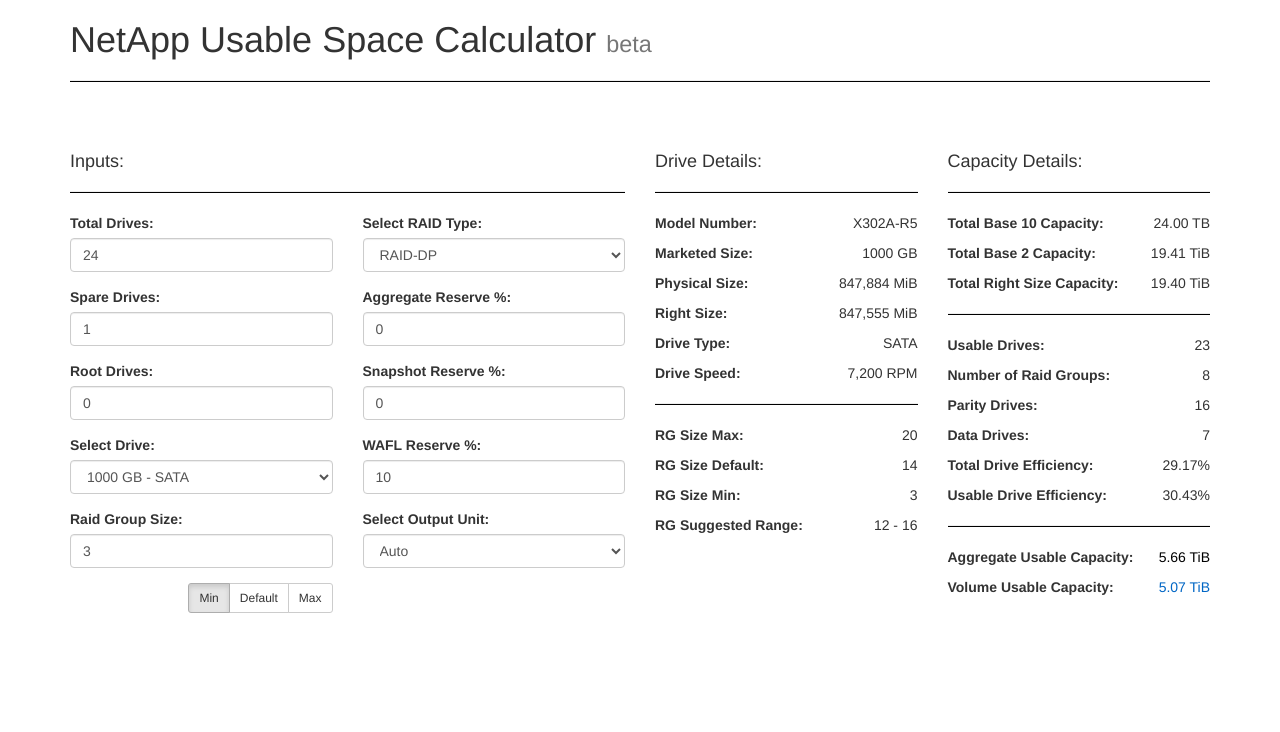
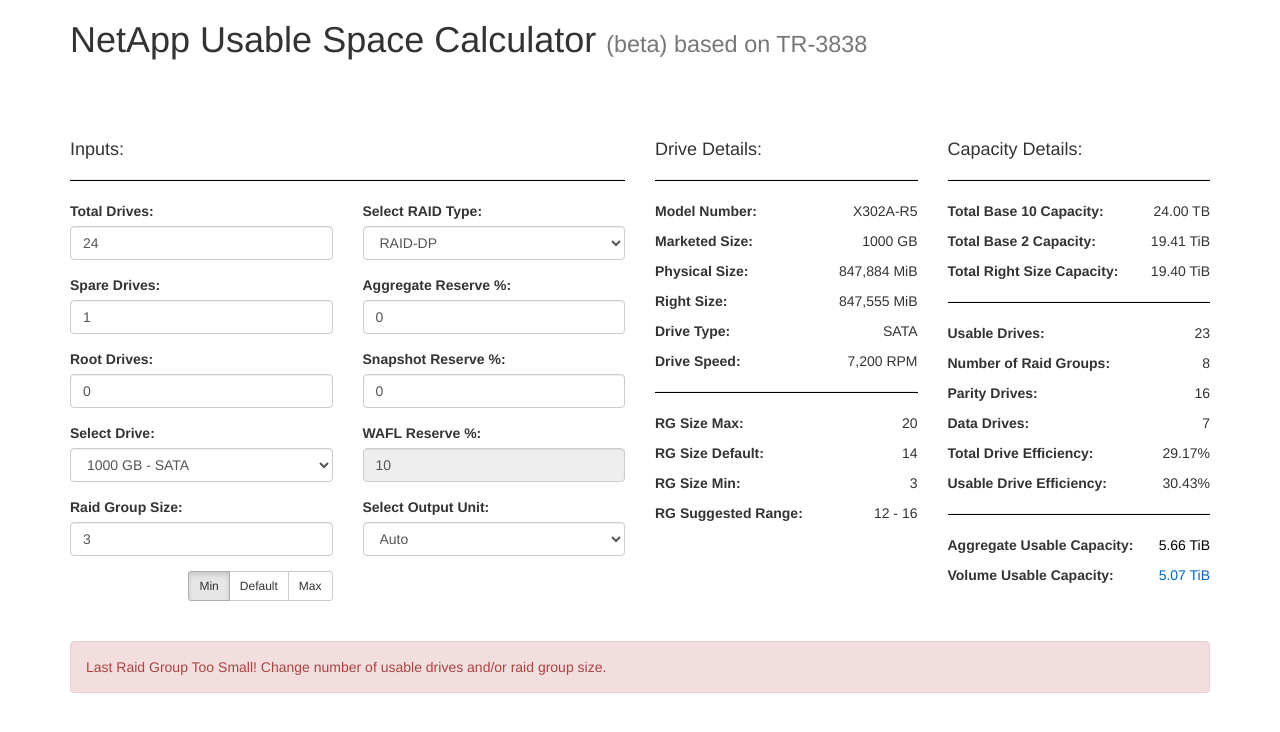
Before and after one commit to EricSherrill/nusc, a website: page index.html in a window 1280 px wide. Both pictures are taken after a click on the label "Min". Drawn offline with nearby package versions, Linux system fonts and the light colour scheme.

Commit message:
add small rg warning

```diff
--- a/arrays.js
+++ b/arrays.js
@@ -51,3 +51,7 @@
 {"displayName": "RAID-DP", "name": "raidDP", "parity_drives": 2},
 {"displayName": "RAID-4", "name": "raid4", "parity_drives": 1}
 ];
+
+var alerts = [
+  {"name": "smallRgWarning", "type": "danger", "msg": "Last Raid Group Too Small! Change number of usable drives and/or raid group size." }
+];
--- a/index.html
+++ b/index.html
@@ -18,10 +18,9 @@
 
   <body ng-controller="MainController">
 
-    <div class="container">
-      <h1>NetApp Usable Space Calculator <small>beta</small></h1>
-      <hr class="hr-black">
-      <br><br>
+    <div class="container">  <!-- http://www.netapp.com/us/media/tr-3838.pdf -->
+      <h1>NetApp Usable Space Calculator <small>(beta) based on TR-3838</small></h1>
+      <br><br><br>
     </div>
 
     <div class="container"> <!-- Calculator.html -->
@@ -94,7 +93,7 @@
 
                 <div class="form-group"><!-- waflReserve should not be configurable -->
                   <label for="waflReserve">WAFL Reserve %:</label>
-                  <input class="form-control" type="number" min="10" max="10" name="waflReserve" ng-model="waflReserve">
+                  <input class="form-control" type="number" min="10" max="10" name="waflReserve" ng-model="waflReserve" readonly>
                 </div>
 
                 <div class="form-group">
@@ -164,7 +163,16 @@
       </div>
     </div>
   </div> <!-- End Calculator.html -->
+  <br><br>
+  <div class="container"> <!-- Errors??? -->
 
+    <div ng-show="smallRgWarning()">
+      <alert type="{{ alerts[0].type }}">{{ alerts[0].msg }}</alert>
+    </div>
+
+
+
+  </div> <!-- End Errors -->
 
   <!-- <div ng-include="'drive_table.html'"></div>  -->
 </body>
--- a/main.js
+++ b/main.js
@@ -4,10 +4,11 @@
 
   .controller('MainController', function($scope) {
 
-    // import from drives.js
+    // import from arrays.js
     $scope.drives = drives;
     $scope.outputUnits = outputUnits;
     $scope.raidTypes = raidTypes;
+    $scope.alerts = alerts;
 
     // drive_table.html settings
     $scope.sortType = "-mkt_size";
@@ -120,7 +121,7 @@
       return $scope.rgSize - $scope.selectedRaidType.parity_drives;
     };
 
-    $scope.deficiencyWarning = function () {
+    $scope.smallRgWarning = function () {
       if ($scope.rgDeficiency() >= $scope.dataDrivesPerRaidGroup()) {
         return true;
       } else {
```
